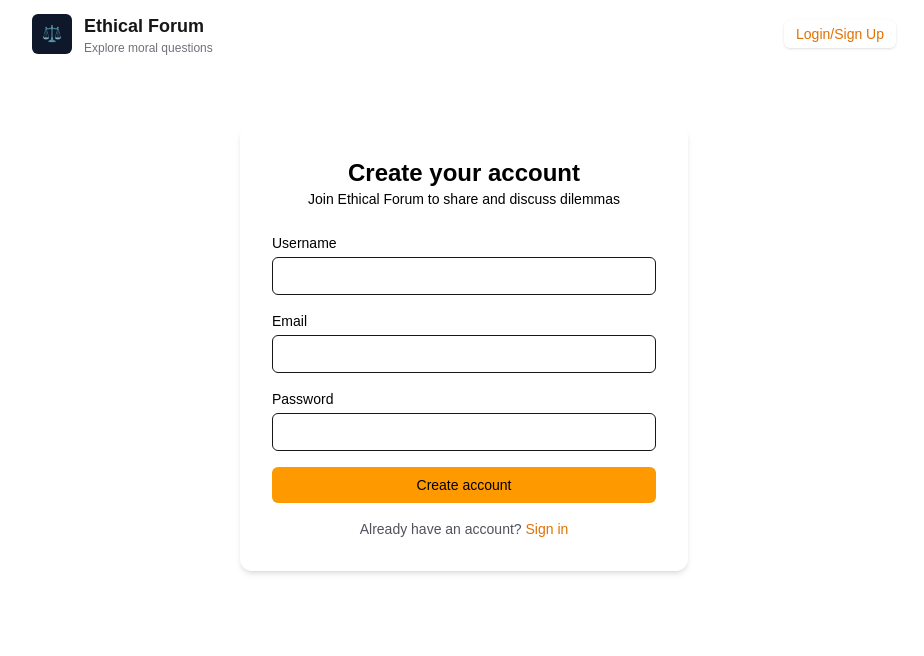
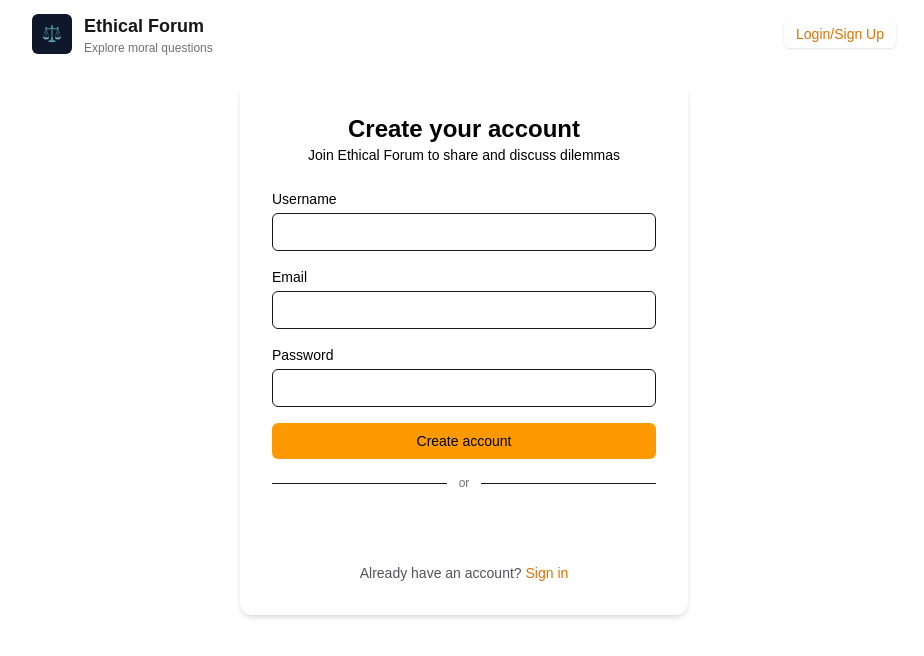
Before and after one commit to dehou37/dilemma-hub, a Next.js app in the folder frontend/: page /register in a window 1280 px wide. Shown: the top 656 px of the page, without its empty margins (176-1100 px from the left). Built offline with nearby package versions, Linux system fonts and the light colour scheme; no server answers.

Commit message:
feat: add Google Sign-In to register page

```diff
--- a/frontend/app/register/page.tsx
+++ b/frontend/app/register/page.tsx
@@ -1,5 +1,7 @@
 "use client";
 import { useState } from "react";
+import { GoogleLogin } from "@react-oauth/google";
+import { jwtDecode } from "jwt-decode";
 
 export default function RegisterPage() {
   const [username, setUsername] = useState("");
@@ -82,6 +84,27 @@ export default function RegisterPage() {
           </button>
         </form>
 
+        <div className="my-4 flex items-center gap-3">
+          <div className="flex-1 border-t"></div>
+          <span className="text-xs text-zinc-500">or</span>
+          <div className="flex-1 border-t"></div>
+        </div>
+
+        <div className="flex justify-center">
+          <GoogleLogin onSuccess={(credentialResponse: any) => {
+            const decoded: any = jwtDecode(credentialResponse.credential);
+            fetch("http://localhost:5000/api/auth/google/callback", {
+              method: "POST",
+              headers: { "Content-Type": "application/json" },
+              credentials: "include",
+              body: JSON.stringify({ email: decoded.email, name: decoded.name, googleId: decoded.sub }),
+            })
+              .then(r => r.json())
+              .then(data => { if (data.user) window.location.href = "/"; else setError(data.error); })
+              .catch(() => setError("Google sign-up failed"));
+          }} onError={() => setError("Google sign-up failed")} />
+        </div>
+
         <div className="mt-4 text-center text-sm text-zinc-600">
           Already have an account? <a href="/login" className="text-amber-600">Sign in</a>
         </div>
```
